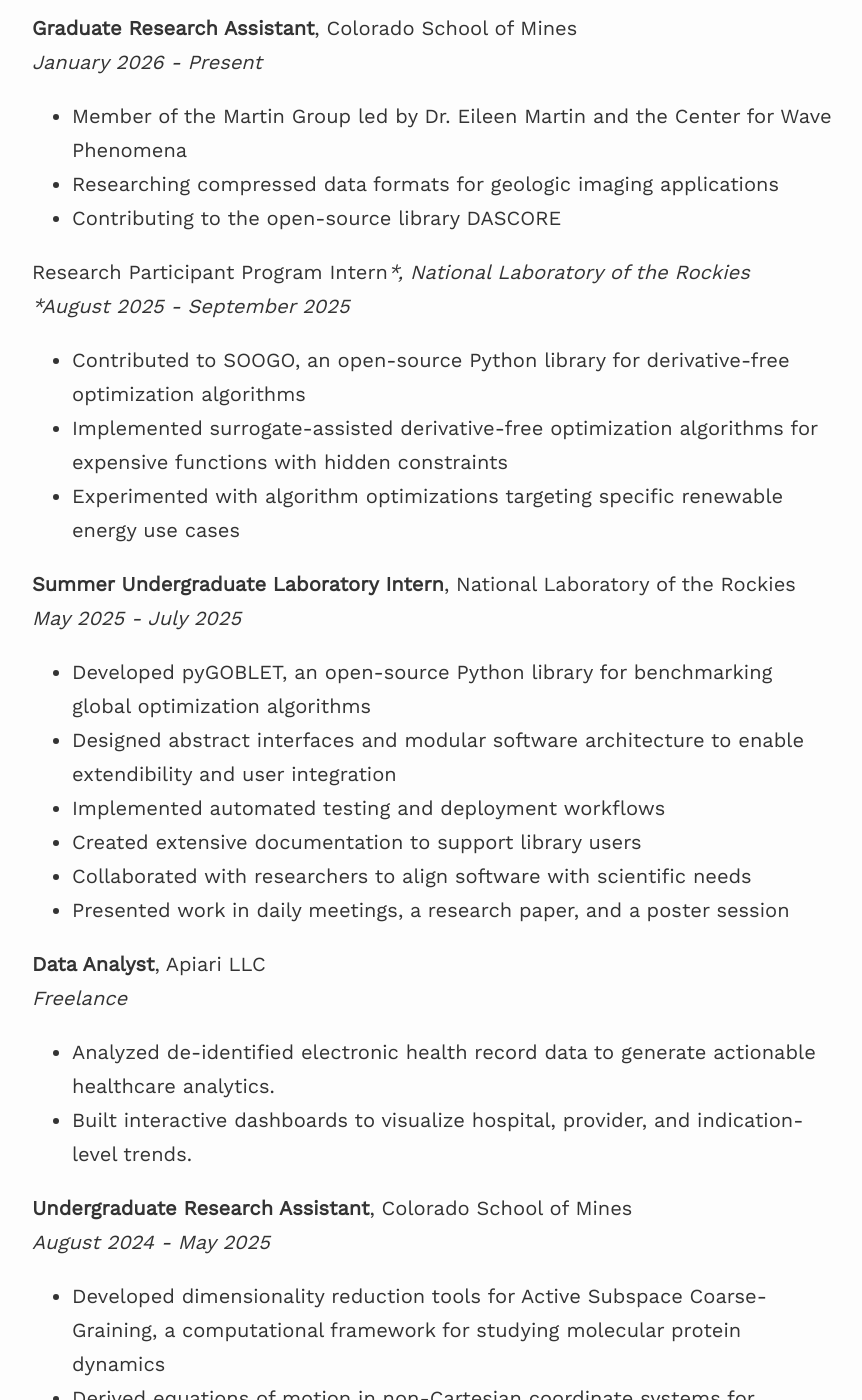
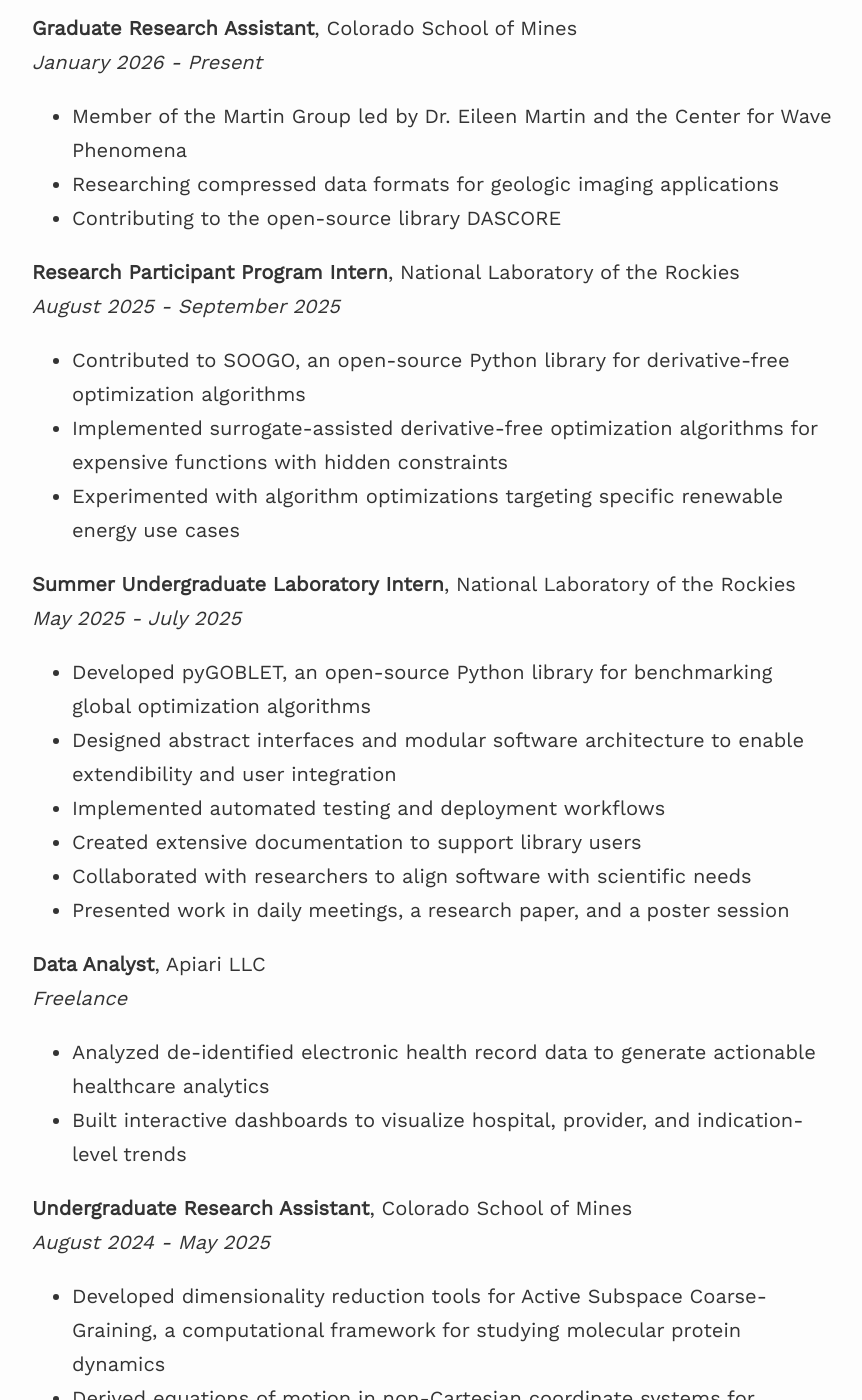
Before and after one commit to Byron-Selvage/Byron-Selvage.github.io, a Jekyll site: the page built from _pages/resume.md, in a window 1280 px wide and 1400 px high, scrolled down 807 px. Shown: the whole window, without its empty margins (208-1070 px from the left). Built offline with Jekyll 4.4.1, drawn with Linux system fonts in a browser that asks for light colours; formulas are drawn with MathJax 3; some of the changed text lies outside the part shown.

```diff
--- a/_pages/resume.md
+++ b/_pages/resume.md
@@ -8,8 +8,7 @@ published: true
 ## Education
 ---
 
-**Colorado School of Mines**</span>
-  <span>Golden, CO
+**Colorado School of Mines** Golden, CO
 
 **M.S. in Computational and Applied Mathematics**
 *May 2027 (Expected)*
@@ -34,7 +33,7 @@ published: true
 - Researching compressed data formats for geologic imaging applications
 - Contributing to the open-source library DASCORE
 
-Research Participant Program Intern**, National Laboratory of the Rockies
+**Research Participant Program Intern**, National Laboratory of the Rockies
 *August 2025 - September 2025*
 
 - Contributed to SOOGO, an open-source Python library for derivative-free optimization algorithms
@@ -54,8 +53,8 @@ Research Participant Program Intern**, National Laboratory of the Rockies
 **Data Analyst**, Apiari LLC
 *Freelance*
 
-- Analyzed de-identified electronic health record data to generate actionable healthcare analytics.
-- Built interactive dashboards to visualize hospital, provider, and indication-level trends.
+- Analyzed de-identified electronic health record data to generate actionable healthcare analytics
+- Built interactive dashboards to visualize hospital, provider, and indication-level trends
 
 **Undergraduate Research Assistant**, Colorado School of Mines
 *August 2024 - May 2025*
@@ -75,7 +74,7 @@ Research Participant Program Intern**, National Laboratory of the Rockies
 **Co-Founder**, DBGB LLC
 *June 2020 - August 2024*
 
-- Co-founded an automotive parts company, growing it from an initial investment of $300 to quarterly revenues exceeding $100,000
+- Co-founded an automotive parts company, growing it from an initial investment of \$300 to quarterly revenues exceeding \$100,000
 - Achieved sales of over 15,000 parts
 - Performed market analysis to identify growth pathways
 - Managed online inventory systems and business operations
@@ -116,7 +115,7 @@ Numpy, SciPy, TensorFlow, PyTorch, Pandas, Matplotlib, pyTest
 OpenMP, MPI, SLURM
 
 **Tools & Technologies**
-Git, LaTeX
+Git, $\LaTeX$
 
 **Technical Areas**
 Scientific Computing, Numerical Optimization, Machine Learning, Computational Modeling, Data Science, Parallel Computing
```
